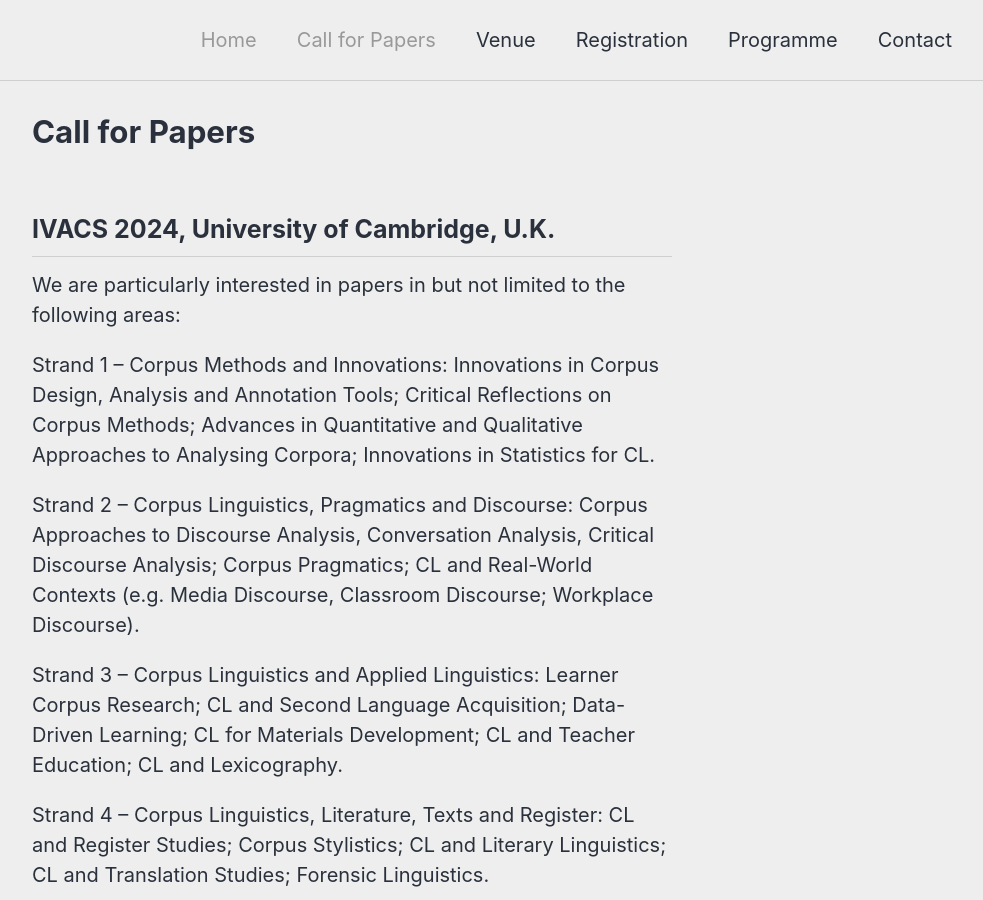
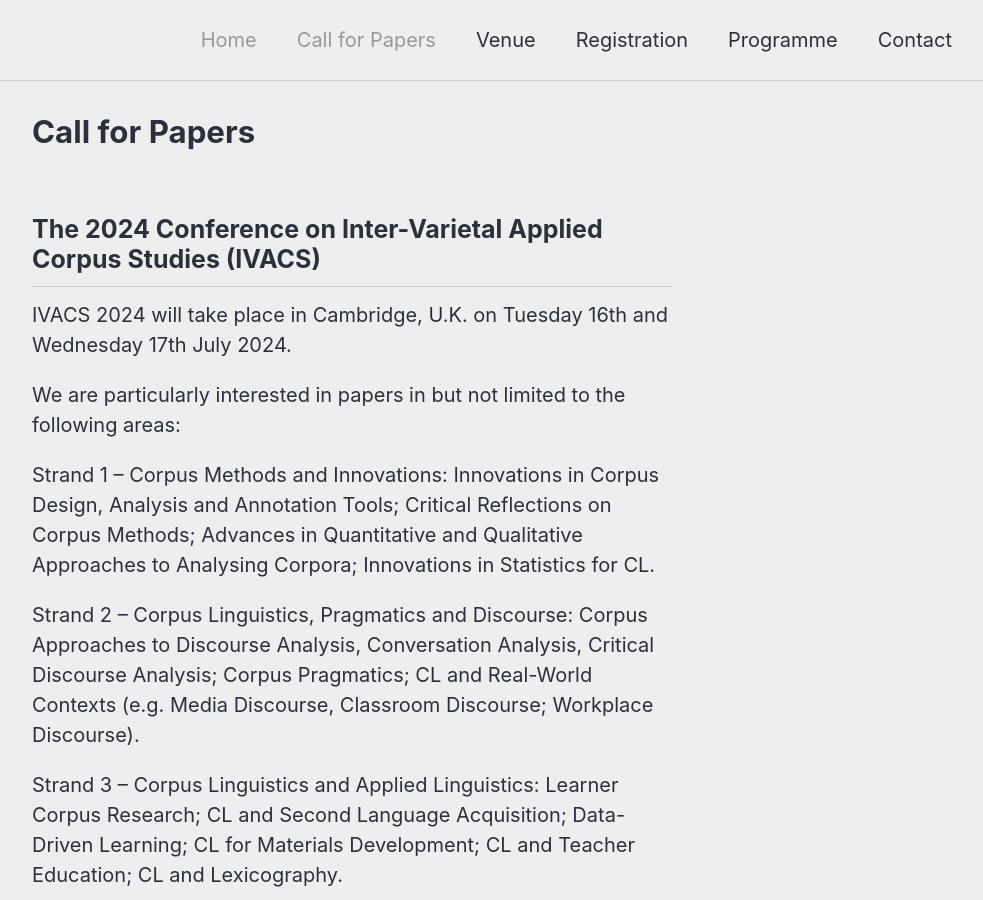
Before and after one commit to gfburton/aiabrixen2024, a Jekyll site: the page built from _pages/cfp.md, in a window 1280 px wide and 900 px high. Shown: the whole window, without its empty margins (288-1271 px from the left). Built offline with Jekyll 4.4.1, drawn with Linux system fonts in a browser that asks for light colours; cached includes are drawn as plain includes; nearby versions of some CDN libraries.

Commit message:
markdown update

```diff
--- a/_pages/cfp.md
+++ b/_pages/cfp.md
@@ -6,7 +6,9 @@ sidebar: false
 toc: false
 ---
 
-## IVACS 2024, University of Cambridge, U.K.
+## The 2024 Conference on Inter-Varietal Applied Corpus Studies (IVACS)
+
+IVACS 2024 will take place in Cambridge, U.K. on Tuesday 16th and Wednesday 17th July 2024.
 
 We are particularly interested in papers in but not limited to the following areas:
 
```
